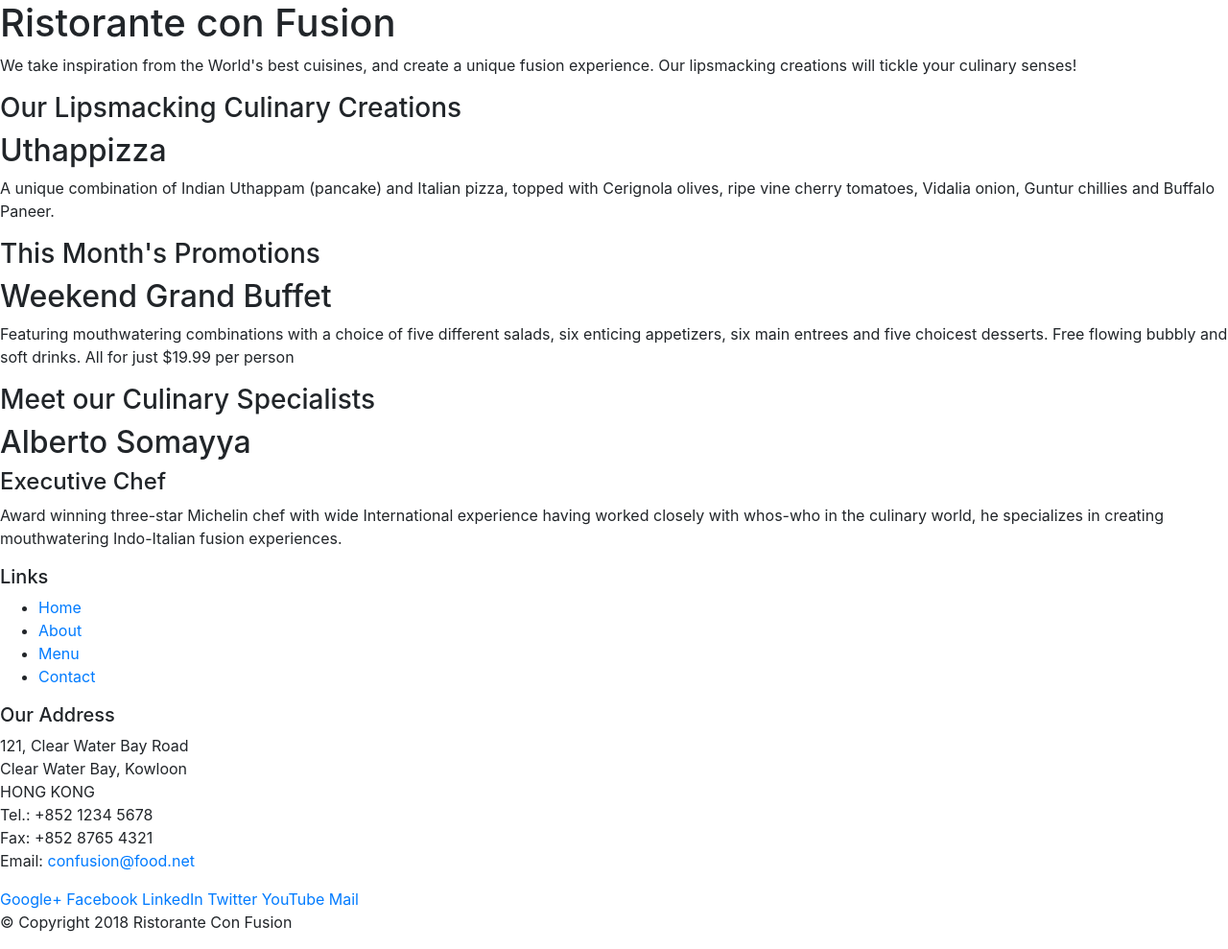
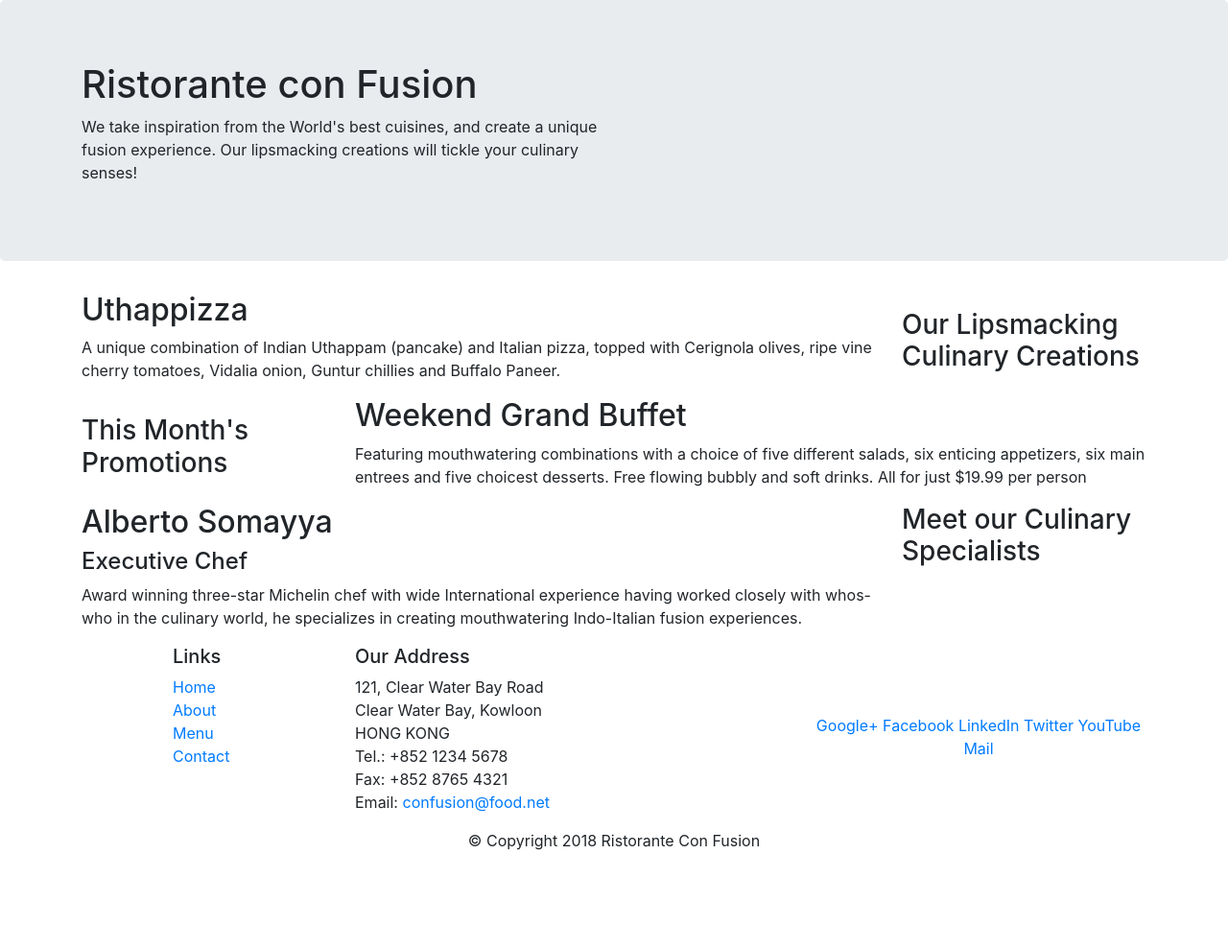
Before and after one commit to tjkimberlin/conFusion, a website: page index.html in a window 1280 px wide. Shown: the whole page at 96% size. After the commit the page ends 904 px from the top, so only its background shows below. Drawn offline with nearby package versions, Linux system fonts and the light colour scheme.

Commit message:
completion of week 1 lessons

```diff
--- a/index.html
+++ b/index.html
@@ -9,51 +9,52 @@
 
      <!-- Bootstrap CSS -->
      <link rel="stylesheet" href="node_modules/bootstrap/dist/css/bootstrap.min.css">
+     <link rel="stylesheet" href="css/styles.css">
     <title>Ristorante Con Fusion</title>
 </head>
 
 <body>
 
-    <header>
-        <div>
-            <div>
-                <div>
+    <header class="jumbotron">
+        <div class="container">
+            <div class ="row row-header align-items-center">
+                <div class = "col-12 col-sm-6">
                     <h1>Ristorante con Fusion</h1>
                     <p>We take inspiration from the World's best cuisines, and create a unique fusion experience. Our lipsmacking creations will tickle your culinary senses!</p>
                 </div>
-                <div>
+                <div class = "col-12 col-sm-6">
                 </div>
             </div>
         </div>
     </header>
 
-    <div>
-        <div>
-            <div>
+    <div class = "container">
+        <div class="row row-content align-items-center">
+            <div class="col-12 col-sm-4 order-sm-last col-md-3">
                 <h3>Our Lipsmacking Culinary Creations</h3>
             </div>
-            <div>
+            <div class="col col-sm order-sm-first col-md">
                 <h2>Uthappizza</h2>
                 <p>A unique combination of Indian Uthappam (pancake) and Italian pizza, topped with Cerignola olives, ripe vine cherry tomatoes, Vidalia onion, Guntur chillies and Buffalo Paneer.</p>
             </div>
         </div>
 
 
-        <div>
-            <div>
+        <div class="row row-content align-items-center">
+            <div class="col-12 col-sm-4 col-md-3">
                 <h3>This Month's Promotions</h3>
             </div>
-            <div>
+            <div class="col col-sm col-md">
                 <h2>Weekend Grand Buffet</h2>
                 <p>Featuring mouthwatering combinations with a choice of five different salads, six enticing appetizers, six main entrees and five choicest desserts. Free flowing bubbly and soft drinks. All for just $19.99 per person </p>
             </div>
         </div>
 
-        <div>
-            <div>
+        <div class="row row-content">
+            <div class="col-12 col-sm-4 order-sm-last col-md-3">
                 <h3>Meet our Culinary Specialists</h3>
             </div>
-            <div>
+            <div class="col col-sm order-sm-first col-md">
                 <h2>Alberto Somayya</h2>
                 <h4>Executive Chef</h4>
                 <p>Award winning three-star Michelin chef with wide International experience having worked closely with whos-who in the culinary world, he specializes in creating mouthwatering Indo-Italian fusion experiences. </p>
@@ -61,19 +62,19 @@
         </div>
     </div>
 
-    <footer>
-        <div>
-            <div>
-                <div>
+    <footer class ="footer">
+        <div class = "container">
+            <div class="row">
+                <div class="col-4 offset-1 col-sm-2">
                     <h5>Links</h5>
-                    <ul>
+                    <ul class ="list-unstyled">
                         <li><a href="#">Home</a></li>
                         <li><a href="#">About</a></li>
                         <li><a href="#">Menu</a></li>
                         <li><a href="#">Contact</a></li>
                     </ul>
                 </div>
-                <div>
+                <div class="col-7 col-sm-5">
                     <h5>Our Address</h5>
                     <address>
 		              121, Clear Water Bay Road<br>
@@ -84,8 +85,8 @@
 		              Email: <a href="mailto:confusion@food.net">confusion@food.net</a>
 		           </address>
                 </div>
-                <div>
-                    <div>
+                <div class="col-12 col-sm-4 align-self-center">
+                    <div class="text-center">
                         <a href="http://google.com/+">Google+</a>
                         <a href="http://www.facebook.com/profile.php?id=">Facebook</a>
                         <a href="http://www.linkedin.com/in/">LinkedIn</a>
@@ -95,8 +96,8 @@
                     </div>
                 </div>
            </div>
-           <div>
-                <div>
+           <div class = "row justify-content-center">
+                <div class ="col-auto">
                     <p>© Copyright 2018 Ristorante Con Fusion</p>
                 </div>
            </div>
```
